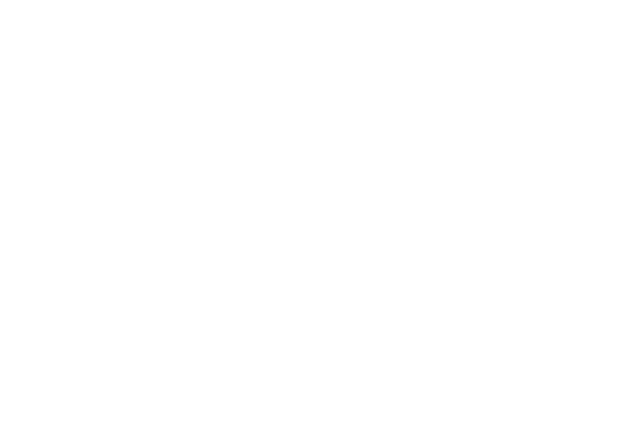
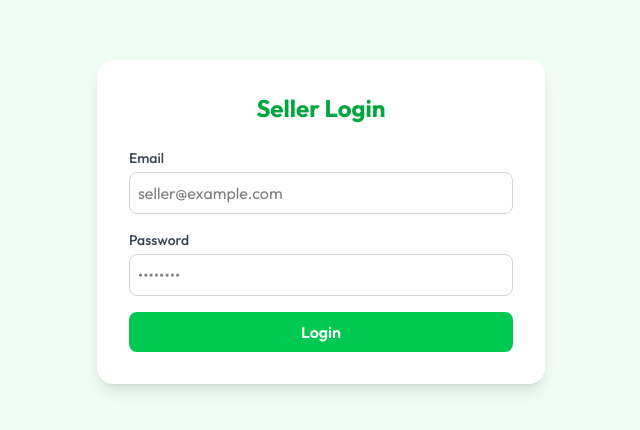
Before and after one commit to swetasachan777/Grocify, a React (Vite) app in the folder client/: page /seller in a window 1280 px wide. Before the commit this address had no page. Shown: the part 178-608 px from the top of the page, without its empty margins (319-959 px from the left). Built offline with nearby package versions, Linux system fonts and the light colour scheme.

Commit message:
seller dashboard added

```diff
--- a/client/src/App.jsx
+++ b/client/src/App.jsx
@@ -12,10 +12,12 @@
 import Cart from './pages/Cart';
 import AddAddress from './pages/AddAddress';
 import MyOrders from './pages/MyOrders';
+import SellerLogin from './components/seller/SellerLogin';
+import SellerLayout from './pages/seller/SellerLayout';
 
 const App = () => {
   const isSellerPath = useLocation().pathname.includes('seller');
-  const { showUserLogin } = useAppcontext();
+  const { showUserLogin,isSeller } = useAppcontext();
 
   return (
     <>
@@ -31,6 +33,8 @@
           <Route path="/cart" element={<Cart />} />
           <Route path="/add-address" element={<AddAddress />} />
           <Route path="/orders" element={<MyOrders />} />
+          <Route path="/seller" element={isSeller ? <SellerLayout/>: <SellerLogin/>} />
+
 
 
         </Routes>
--- a/client/src/components/Navbar.jsx
+++ b/client/src/components/Navbar.jsx
@@ -1,6 +1,8 @@
 import React, { useState, useEffect } from 'react';
 import { NavLink } from 'react-router-dom';
 import { useAppcontext } from '../context/Appcontext';
+import { assets } from '../assets/assets';
+
 
 const Navbar = () => {
   const [open, setOpen] = useState(false);
@@ -27,15 +29,15 @@
     <nav className="flex items-center justify-between px-6 md:px-16 lg:px-24 xl:px-32 py-4 border-b border-gray-300 bg-white relative transition-all flex-wrap">
       {/* Logo */}
       <NavLink to="/" className="flex items-center gap-2">
-        <img
-          className="h-9"
-          src="https://img.icons8.com/color/96/000000/grocery-store.png"
-          alt="Grocery Store Logo"
-        />
-        <span className="text-[#4fbf8b] font-bold text-xl">
-          <span className="text-3xl">G</span>rocify
-        </span>
-      </NavLink>
+  <img
+    className="h-15"
+    src="https://img.icons8.com/color/96/000000/grocery-store.png"
+    alt="Grocery Store Icon"
+  />
+  <img src={assets.logo} alt="Grocify Logo" className="h-20 lg:h-20"/>
+
+</NavLink>
+
 
       {/* Toggle button for mobile */}
       <button
--- a/client/src/components/ProductCard.jsx
+++ b/client/src/components/ProductCard.jsx
@@ -35,9 +35,9 @@
 
         <div className="flex items-end justify-between mt-3">
           <p className="md:text-xl text-base font-medium text-primary">
-            {currency}${product.offerPrice}{" "}
+            {currency}{product.offerPrice}{" "}
             <span className="text-gray-500/60 md:text-sm text-xs line-through">
-              {currency}${product.price}
+              {currency}{product.price}
             </span>
           </p>
           <div className="text-primary">
--- /dev/null
+++ b/client/src/components/seller/SellerLogin.jsx
@@ -0,0 +1,64 @@
+import React, { useState, useEffect } from 'react';
+import { useAppcontext } from '../../context/Appcontext';
+
+
+const SellerLogin = () => {
+  const { isSeller, setIsSeller, navigate } = useAppcontext();
+  const [email, setEmail] = useState('');
+  const [password, setPassword] = useState('');
+
+  const onSubmitHandler = async (event) => {
+    event.preventDefault();
+
+    setIsSeller(true);
+  };
+
+  useEffect(() => {
+    if (isSeller) {
+      navigate('/seller');
+    }
+  }, [isSeller]);
+
+  return (
+    !isSeller && (
+      <div className="min-h-screen flex items-center justify-center bg-green-50">
+        <form
+          onSubmit={onSubmitHandler}
+          className="bg-white p-8 rounded-2xl shadow-lg w-full max-w-md"
+        >
+          <h2 className="text-2xl font-bold text-green-600 mb-6 text-center">Seller Login</h2>
+          <div className="space-y-4">
+            <div>
+              <label className="block text-sm font-medium text-gray-700 mb-1">Email</label>
+              <input
+                type="email"
+                value={email}
+                onChange={(e) => setEmail(e.target.value)}
+                placeholder="seller@example.com"
+                className="w-full border border-gray-300 rounded-lg p-2 focus:outline-none focus:ring-2 focus:ring-green-500"
+              />
+            </div>
+            <div>
+              <label className="block text-sm font-medium text-gray-700 mb-1">Password</label>
+              <input
+                type="password"
+                value={password}
+                onChange={(e) => setPassword(e.target.value)}
+                placeholder="••••••••"
+                className="w-full border border-gray-300 rounded-lg p-2 focus:outline-none focus:ring-2 focus:ring-green-500"
+              />
+            </div>
+            <button
+              type="submit"
+              className="w-full bg-green-500 text-white font-semibold py-2 px-4 rounded-lg hover:bg-green-600 transition"
+            >
+              Login
+            </button>
+          </div>
+        </form>
+      </div>
+    )
+  );
+};
+
+export default SellerLogin;
--- /dev/null
+++ b/client/src/pages/seller/SellerLayout.jsx
@@ -0,0 +1,60 @@
+import { NavLink, Outlet, Link } from "react-router-dom";
+import { assets } from "../../assets/assets";
+import { useAppcontext } from "../../context/Appcontext";
+
+const SellerLayout = () => {
+  const { setIsSeller } = useAppcontext();
+
+  const sidebarLinks = [
+    { name: "Add Product", path: "/seller", icon: assets.add_icon },
+    { name: "Product List", path: "/seller/product-list", icon: assets.product_list_icon },
+    { name: "Orders", path: "/seller/orders", icon: assets.order_icon },
+  ];
+
+  const logout = async () => {
+    setIsSeller(false);
+  };
+
+  return (
+    <>
+      <div>
+        {/* Top Navbar */}
+        <div className="flex items-center justify-between px-4 md:px-8 border-b border-gray-300 py-3 bg-white transition-all duration-300">
+          <Link to="/">
+            <img className="h-20 md:h-20 cursor-pointer" src={assets.logo} alt="logo" />
+          </Link>
+          <div className="flex items-center gap-5 text-gray-500">
+            <p>Hi! Admin</p>
+            <button onClick={logout} className="border rounded-full text-sm px-4 py-1">Logout</button>
+          </div>
+        </div>
+
+        {/* Sidebar */}
+        <div className="md:w-64 w-16 border-r h-[550px] text-base border-gray-300 pt-4 flex flex-col transition-all duration-300">
+          {sidebarLinks.map((item) => (
+            <NavLink
+              to={item.path}
+              key={item.name}
+              end={item.path === "/seller"}
+              className={({ isActive }) =>
+                `flex items-center py-3 px-4 gap-3 transition-all ${
+                  isActive
+                    ? "border-r-4 md:border-r-[6px] bg-primary/10 border-[#4fbf8b] text-[#4fbf8b]"
+                    : "hover:bg-gray-100/90 border-white text-gray-700"
+                }`
+              }
+            >
+              <img src={item.icon} alt="" className="w-7 h-7" />
+              <p className="md:block hidden text-center">{item.name}</p>
+            </NavLink>
+          ))}
+        </div>
+
+        {/* Outlet for nested routes */}
+        <Outlet />
+      </div>
+    </>
+  );
+};
+
+export default SellerLayout;
```
Also changed, not shown: client/src/assets/logo.svg.
